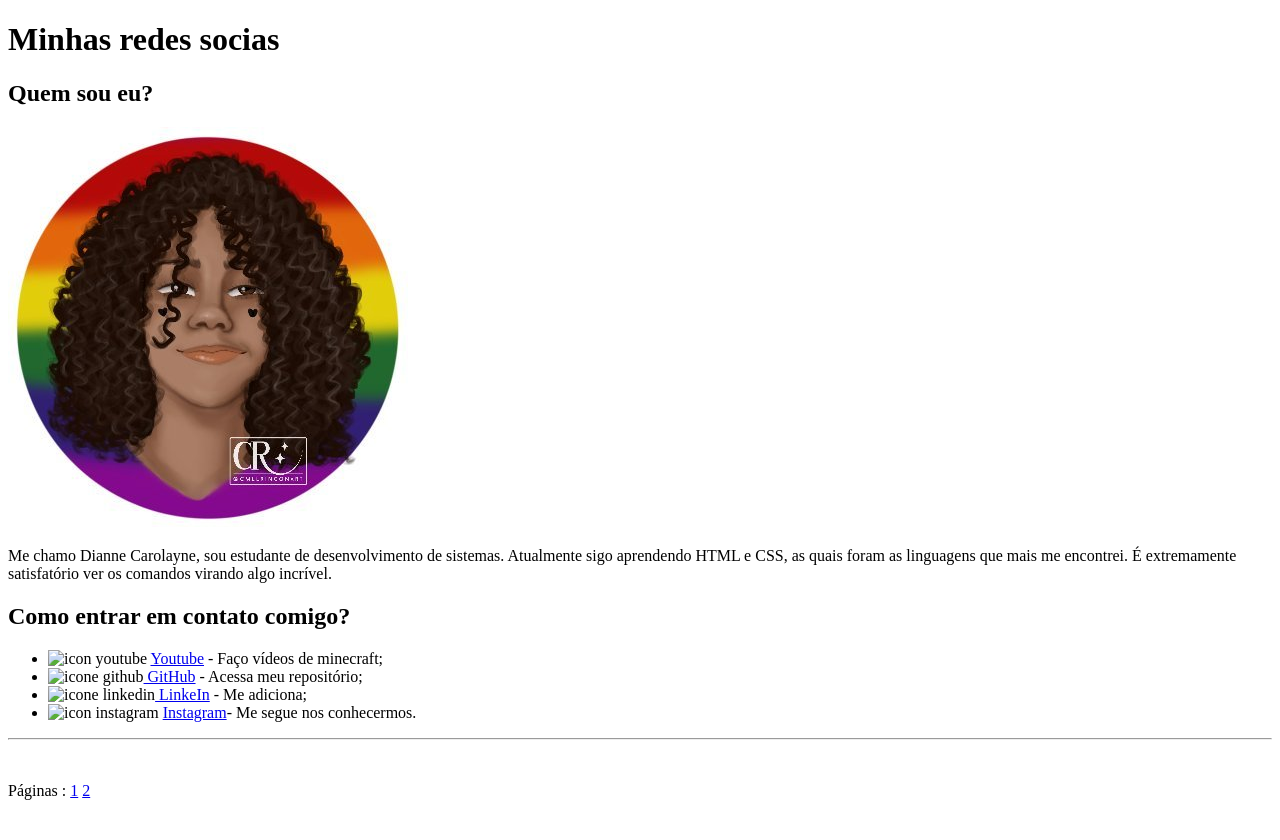
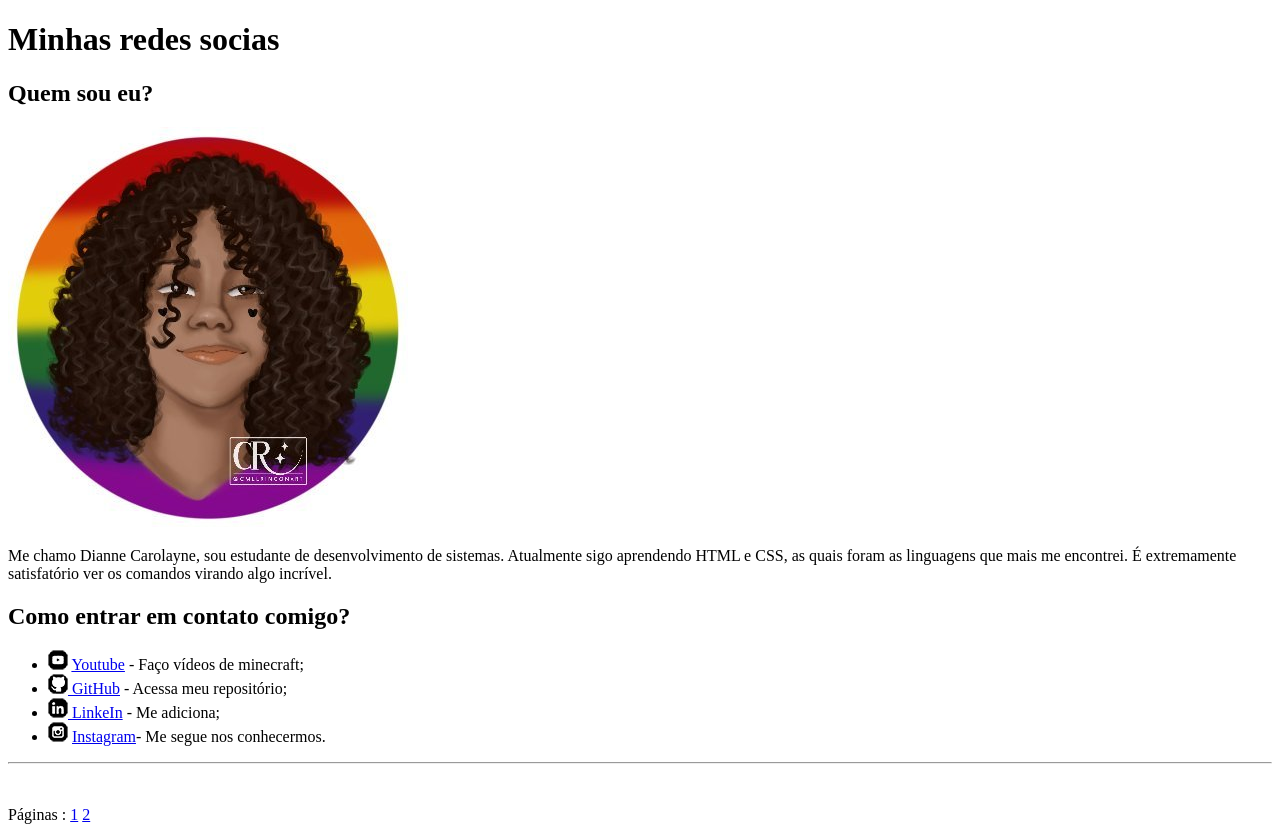
Before and after one commit to diannecarolayne/Primeiro-Repositorio, a plain HTML site: page Desafios/desafio-social/index.html in a window 1280 px wide. Before the commit the page ends 816 px from the top, so only its background shows below. Drawn offline with Linux system fonts and the light colour scheme; files whose address does not match are found by name.

Commit message:
alterei local das imagens no desafio-social

```diff
--- a/Desafios/desafio-social/index.html
+++ b/Desafios/desafio-social/index.html
@@ -15,13 +15,13 @@
     <p>Me chamo Dianne Carolayne, sou estudante de desenvolvimento de sistemas. Atualmente sigo aprendendo HTML e CSS, as quais foram as linguagens que mais me encontrei. É extremamente satisfatório ver os comandos virando algo incrível.</p>
     <h2>Como entrar em contato comigo?</h2>
     <ul>
-        <li><img src="icone-youtube.png" alt="icon youtube"> <a href="https://www.youtube.com/@DiaKah" target="_blank" rel="external"> Youtube</a> - Faço vídeos de minecraft;</li>
+        <li><img src="icons/icone-youtube.png" alt="icon youtube"> <a href="https://www.youtube.com/@DiaKah" target="_blank" rel="external"> Youtube</a> - Faço vídeos de minecraft;</li>
 
-        <li><img src="icone-github.png" alt="icone github"><a href="https://github.com/diannecarolayne" target="_blank" rel="external"> GitHub</a> - Acessa meu repositório;</li>
+        <li><img src="icons/icone-github.png" alt="icone github"><a href="https://github.com/diannecarolayne" target="_blank" rel="external"> GitHub</a> - Acessa meu repositório;</li>
 
-        <li><img src="icone-linkedin.png" alt="icone linkedin"><a href="https://www.linkedin.com/in/dianne-carolayne/" rel="external" target="_blank">  LinkeIn</a> - Me adiciona;</li>
+        <li><img src="icons/icone-linkedin.png" alt="icone linkedin"><a href="https://www.linkedin.com/in/dianne-carolayne/" rel="external" target="_blank">  LinkeIn</a> - Me adiciona;</li>
 
-        <li><img src="icone-instagram.png" alt="icon instagram"> <a href="https://instagram.com/dianne.carolayne?igshid=ZDdkNTZiNTM=" rel="external" target="_blank">Instagram</a>- Me segue nos conhecermos. </li>
+        <li><img src="icons/icone-instagram.png" alt="icon instagram"> <a href="https://instagram.com/dianne.carolayne?igshid=ZDdkNTZiNTM=" rel="external" target="_blank">Instagram</a>- Me segue nos conhecermos. </li>
     </ul>
     <hr>
     <br>
```
